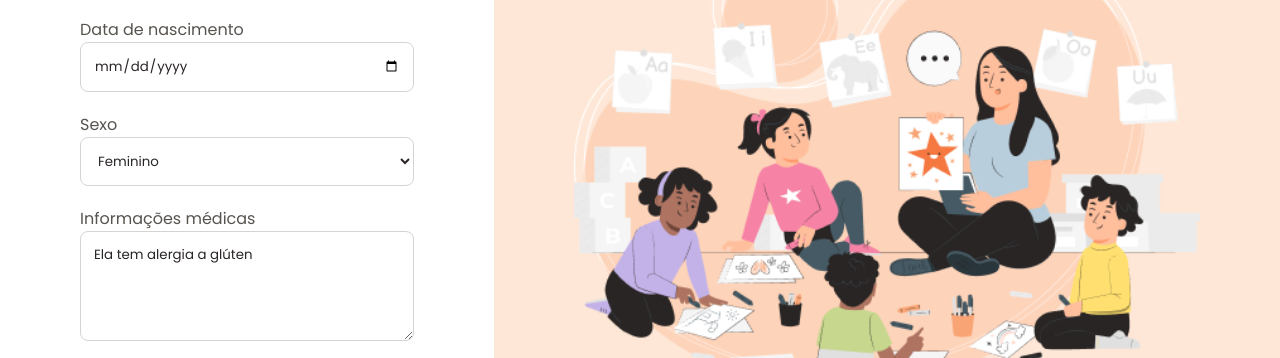
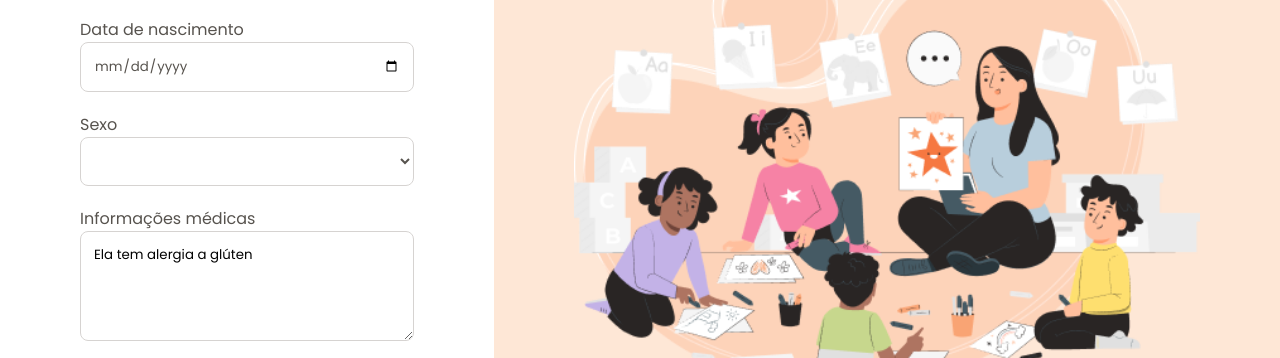
Before and after one commit to Paulomlr/registration-form, a plain HTML site: page index.html in a window 1280 px wide. Shown: the part 404-762 px from the top of the page. Drawn offline with Linux system fonts and the light colour scheme; a web font is replaced by a local one.

Commit message:
style: refactorando

```diff
--- a/index.html
+++ b/index.html
@@ -39,6 +39,7 @@
                 <div class="label-sex">
                     <label for="sex">Sexo</label>
                     <select name="sex">
+                        <option value=""></option>
                         <option value="feminino">Feminino</option>
                         <option value="masculino">Masculino</option>
                     </select>
--- a/styles/form-section.css
+++ b/styles/form-section.css
@@ -39,7 +39,8 @@
     color: var(--text-secondary);
 }
 
-.child-info input {
+.child-info input,
+.child-info select {
     color: var(--text-secondary);
 }
 
@@ -72,11 +73,10 @@ textarea:focus {
   border: 0.1rem solid var(--stroke-highlight);
   box-shadow: 0 0 0 0.3rem var(--surface-secondary);
   outline: none;
+   color: var(--text-primary);
 }
 
-input:not(:placeholder-shown),
-textarea:not(:placeholder-shown),
-select:valid {
+input[name="name"]:valid {
   color: var(--text-primary);
 }
 
```
